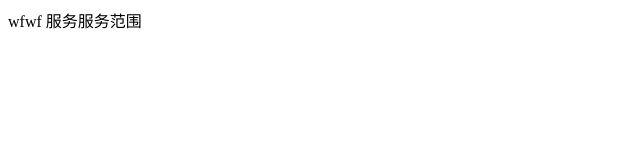
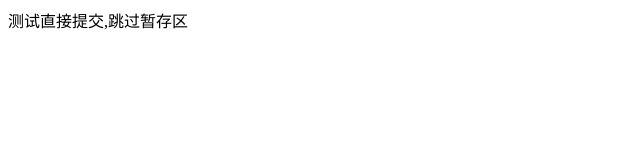
Before and after one commit to XxXL-git/project_01, a plain HTML site: page index.html in a window 1280 px wide. Shown: the whole page, without its empty margins (0-640 px from the left). Drawn offline with Linux system fonts and the light colour scheme.

Commit message:
直接提交到Git仓库,跳过暂存区

```diff
--- a/index.html
+++ b/index.html
@@ -10,7 +10,7 @@
 
 <body>
     <div class="1"></div>
-    wfwf 服务服务范围
+    <div>测试直接提交,跳过暂存区</div>
 </body>
 
 </html>
```
